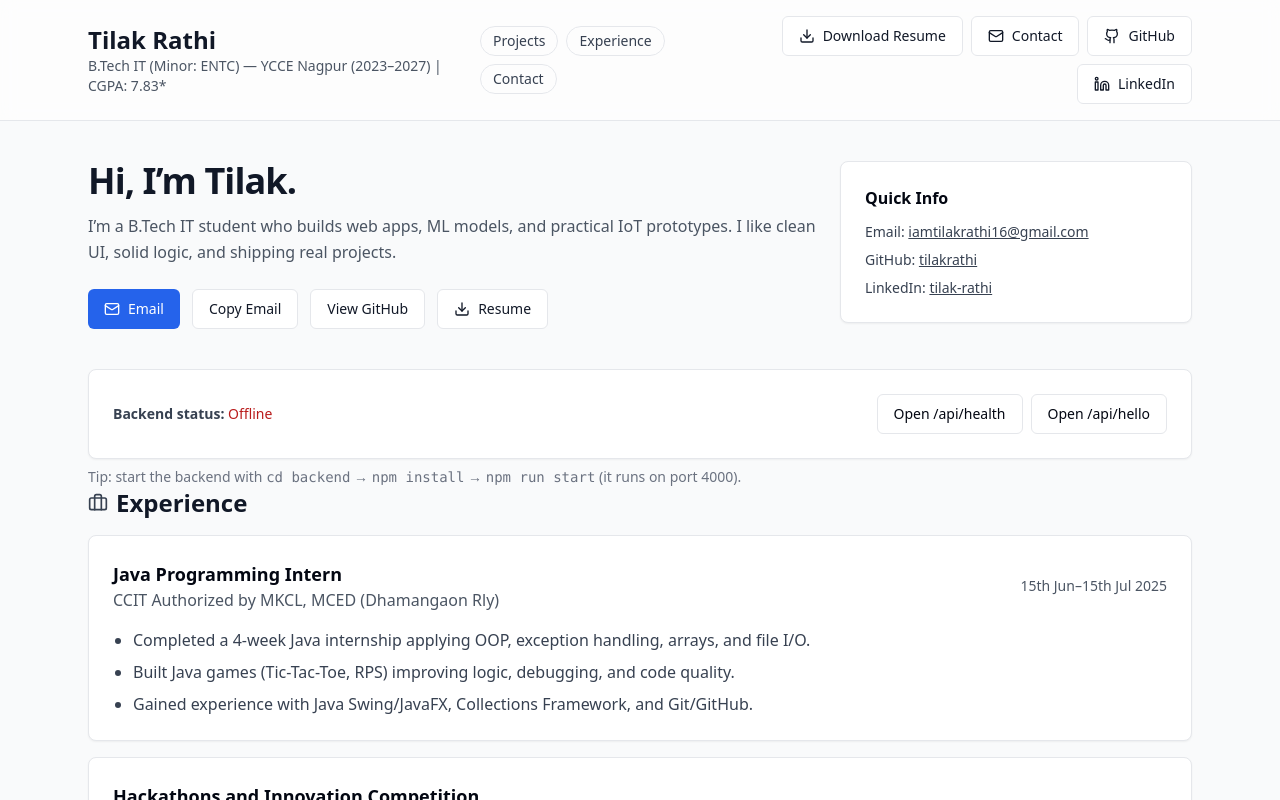
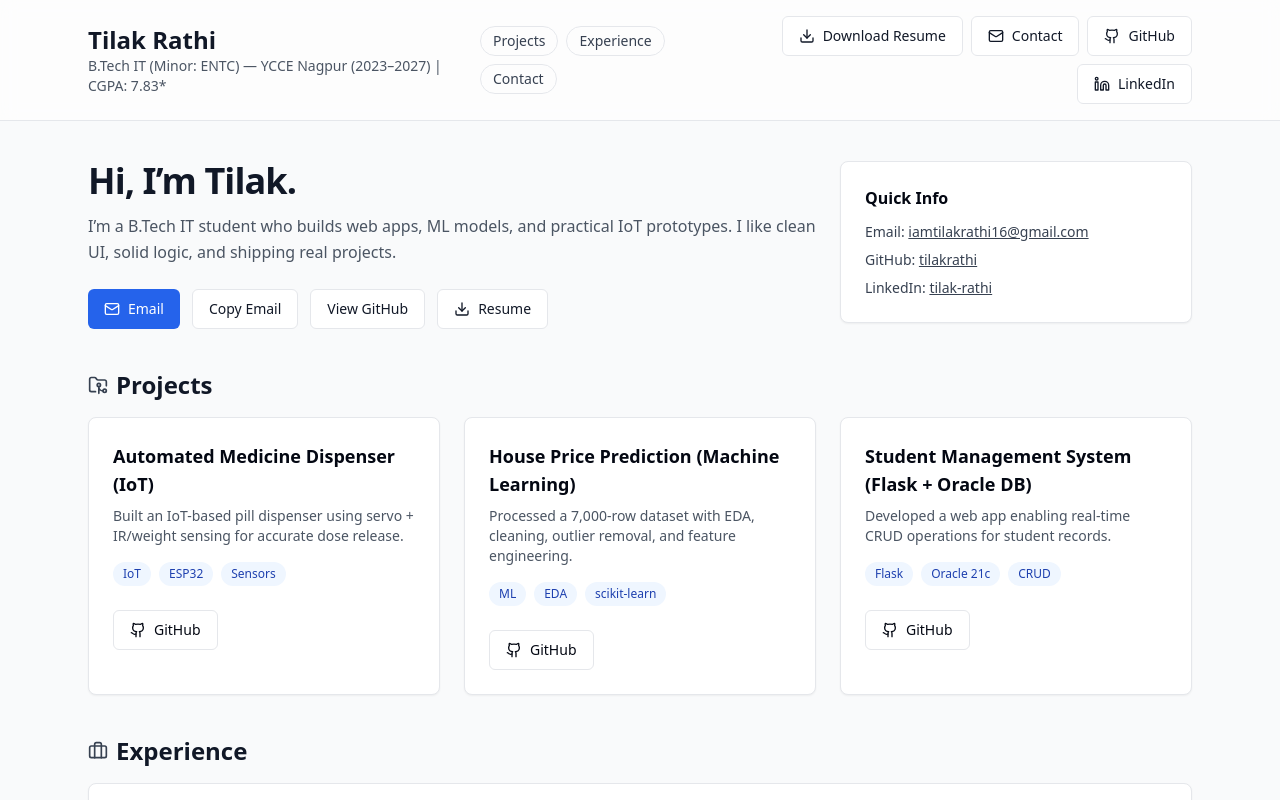
Before and after one commit to tilakrathi/Portfolio, a React (Vite) app in the folder frontend/: page / in a window 1280 px wide. Shown: the top 800 px of the page. Built offline with nearby package versions, Linux system fonts and the light colour scheme; no server answers.

Commit message:
Restore projects section; remove backend status card

```diff
--- a/frontend/src/App.jsx
+++ b/frontend/src/App.jsx
@@ -1,4 +1,4 @@
-import React, { useEffect, useState } from "react";
+import React from "react";
 import { motion } from "framer-motion";
 import { Card, CardContent } from "@/components/ui/card";
 import { Button } from "@/components/ui/button";
@@ -115,27 +115,6 @@ export default function ProfessionalPortfolio() {
     }
   };
 
-  const [backendStatus, setBackendStatus] = useState({ state: "loading" });
-
-  useEffect(() => {
-    let cancelled = false;
-
-    (async () => {
-      try {
-        const res = await fetch("/api/health");
-        if (!res.ok) throw new Error(`HTTP ${res.status}`);
-        const data = await res.json();
-        if (!cancelled) setBackendStatus({ state: "ok", data });
-      } catch (err) {
-        if (!cancelled) setBackendStatus({ state: "error", error: String(err) });
-      }
-    })();
-
-    return () => {
-      cancelled = true;
-    };
-  }, []);
-
   return (
     <div className="min-h-screen bg-gray-50 text-gray-900">
       <header className="border-b bg-white/80 backdrop-blur supports-[backdrop-filter]:bg-white/60 sticky top-0 z-20">
@@ -221,43 +200,51 @@ export default function ProfessionalPortfolio() {
           </div>
         </section>
 
-        <Card className="rounded-2xl">
-          <CardContent className="p-4 flex items-center justify-between gap-4">
-            <div className="text-sm text-gray-700">
-              <span className="font-semibold">Backend status:</span>{" "}
-              {backendStatus.state === "loading" && (
-                <span className="text-gray-500">Checking…</span>
-              )}
-              {backendStatus.state === "ok" && (
-                <span className="text-green-700">OK</span>
-              )}
-              {backendStatus.state === "error" && (
-                <span className="text-red-700">Offline</span>
-              )}
+        <section id="projects" className="pb-10 scroll-mt-24">
+          <div className="flex items-center gap-2 mb-4">
+            <FolderGit2 className="w-5 h-5 text-gray-700" />
+            <h2 className="text-2xl font-semibold">Projects</h2>
           </div>
 
-            <div className="flex gap-2">
+          <div className="grid md:grid-cols-3 gap-6">
+            {RESUME.projects.map((p, index) => (
+              <motion.div
+                key={p.title}
+                initial={{ opacity: 0, y: 10 }}
+                whileInView={{ opacity: 1, y: 0 }}
+                viewport={{ once: true }}
+                transition={{ delay: index * 0.05 }}
+              >
+                <Card className="rounded-2xl h-full">
+                  <CardContent className="p-6 flex flex-col h-full">
+                    <h3 className="text-lg font-semibold">{p.title}</h3>
+                    <p className="mt-2 text-sm text-gray-600">{p.desc[0]}</p>
+
+                    <div className="mt-4 flex flex-wrap gap-2">
+                      {p.tags.map((t) => (
+                        <span
+                          key={t}
+                          className="text-xs px-2.5 py-1 rounded-full bg-blue-50 text-blue-800"
+                        >
+                          {t}
+                        </span>
+                      ))}
+                    </div>
+
+                    <div className="mt-6">
                       <Button
                         variant="outline"
-                onClick={() => window.open("/api/health", "_blank")}
+                        onClick={() => window.open(p.github, "_blank", "noopener,noreferrer")}
                       >
-                Open /api/health
-              </Button>
-              <Button
-                variant="outline"
-                onClick={() => window.open("/api/hello", "_blank")}
-              >
-                Open /api/hello
+                        <Github className="w-4 h-4 mr-2" />GitHub
                       </Button>
                     </div>
                   </CardContent>
                 </Card>
-
-        {backendStatus.state === "error" && (
-          <p className="mt-2 text-sm text-gray-500">
-            Tip: start the backend with <code className="font-mono">cd backend</code> → <code className="font-mono">npm install</code> → <code className="font-mono">npm run start</code> (it runs on port 4000).
-          </p>
-        )}
+              </motion.div>
+            ))}
+          </div>
+        </section>
       </div>
 
       <main className="max-w-6xl mx-auto px-6 pb-16 grid gap-10">
```
Lines whose indentation alone changed are shown as unchanged.
